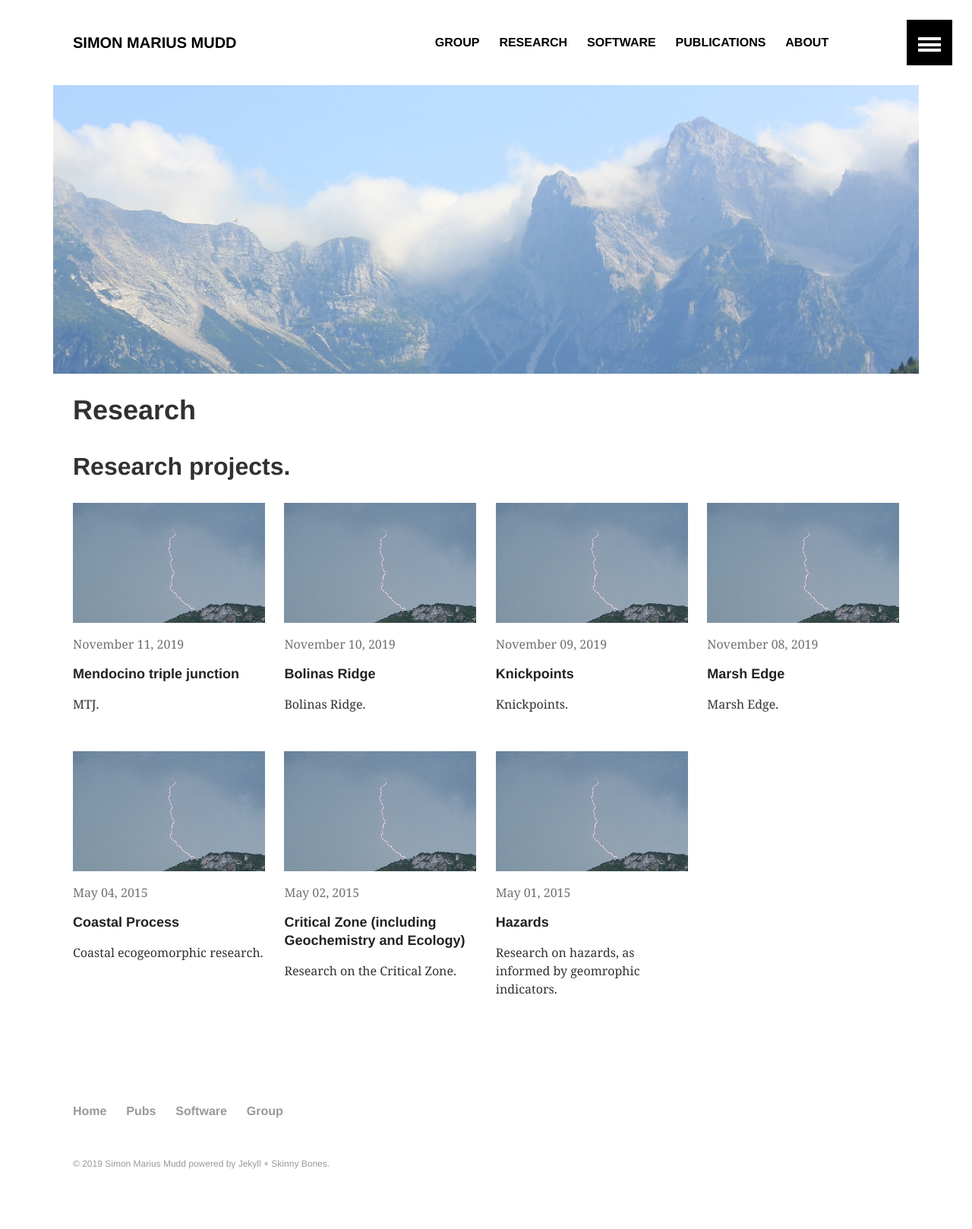
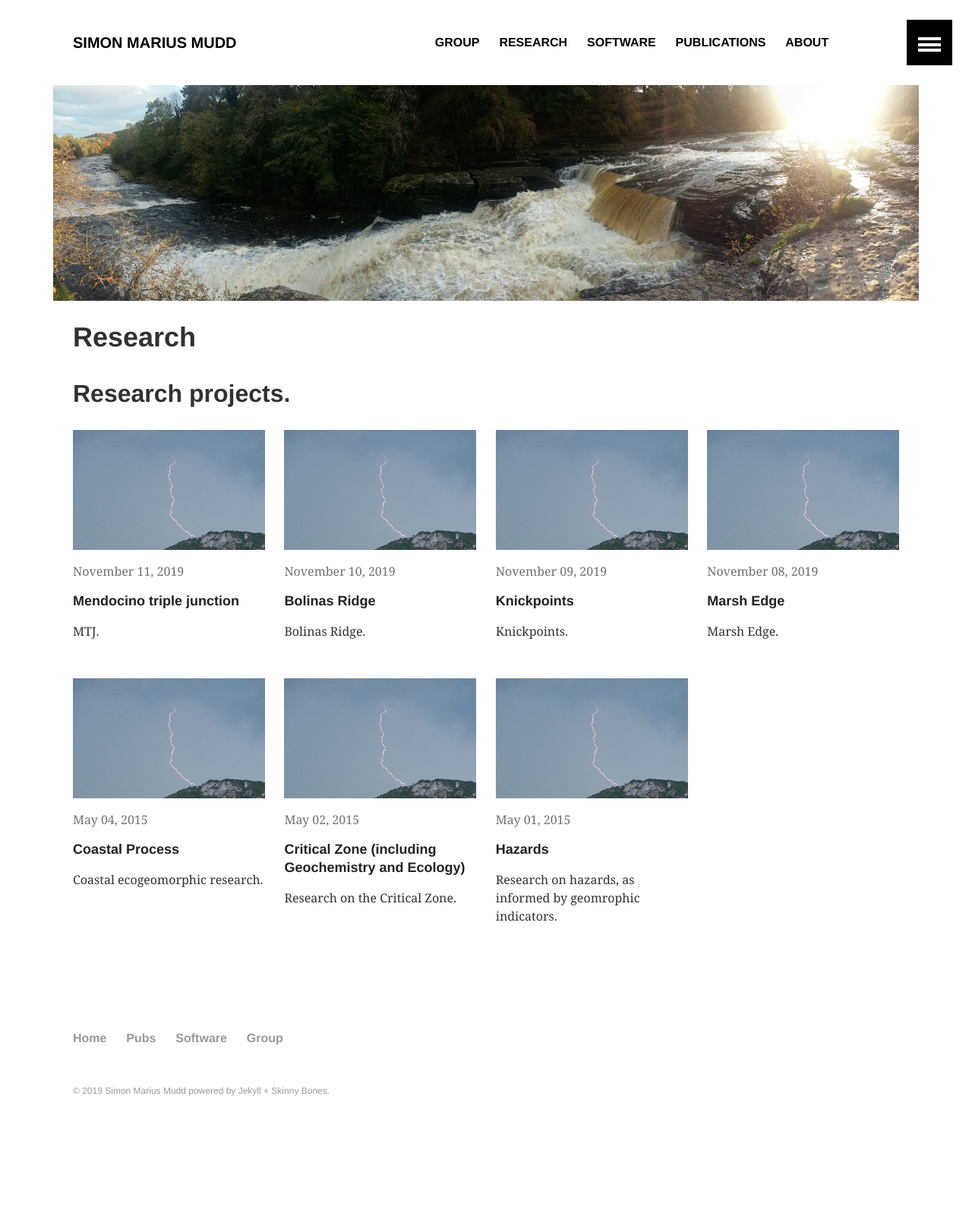
Before and after one commit to simon-m-mudd/simon-m-mudd.github.io, a Jekyll site: the page built from research/index.md, in a window 1280 px wide. Shown: the whole page at 76% size. Built offline with Jekyll 4.4.1, drawn with Linux system fonts in a browser that asks for light colours; after the commit the page ends 1522 px from its top, so only the background shows below that.

Commit message:
Playing with images

```diff
--- a/research/index.md
+++ b/research/index.md
@@ -6,7 +6,7 @@ modified:
 excerpt: "Research projects."
 tags: []
 image:
-  feature: Dolomites_1500x500.jpg
+  feature: waterfall_panorama.jpg
   teaser: ChiFia_400x250.jpg
 ---
 
```
